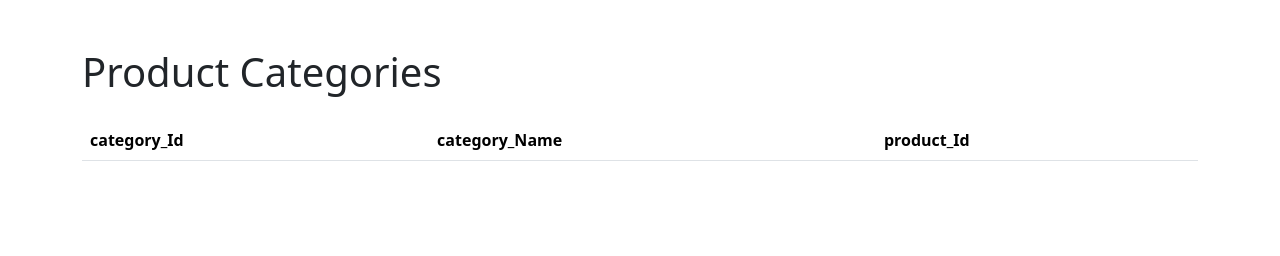
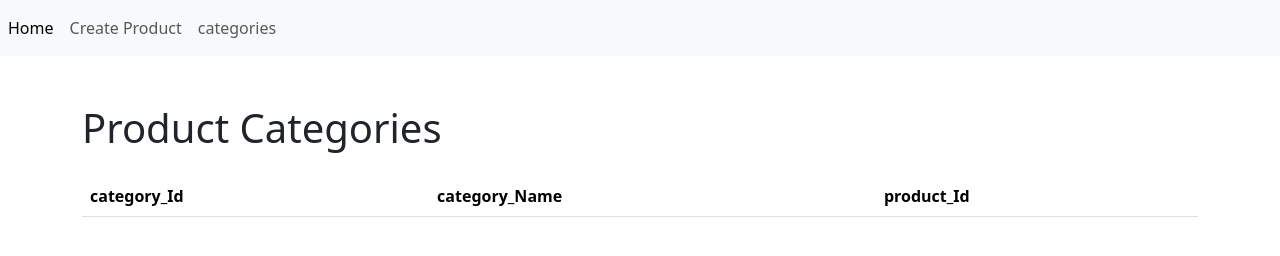
Before and after one commit to Indra2411/crud-mysql-node, a website: page public/pages/categories.html in a window 1280 px wide. Drawn offline with nearby package versions, Linux system fonts and the light colour scheme; no server answers.

Commit message:
file updated

```diff
--- a/public/pages/categories.html
+++ b/public/pages/categories.html
@@ -9,6 +9,30 @@
 </head>
 
 <body>
+
+
+    <section>
+        <nav class="navbar navbar-expand-lg navbar-light bg-light">
+            <button class="navbar-toggler" type="button" data-toggle="collapse" data-target="#navbarSupportedContent"
+                aria-controls="navbarSupportedContent" aria-expanded="false" aria-label="Toggle navigation">
+                <span class="navbar-toggler-icon"></span>
+            </button>
+
+            <div class="collapse navbar-collapse" id="navbarSupportedContent">
+                <ul class="navbar-nav mr-auto">
+                    <li class="nav-item">
+                        <a style="color: black" class="nav-link" href="/">Home</a>
+                    </li>
+                    <li class="nav-item">
+                        <a class="nav-link" href="/pages/create-product.html">Create Product</a>
+                    </li>
+                    <li class="nav-item">
+                        <a class="nav-link" href="/pages/categories.html">categories</a>
+                    </li>
+                </ul>
+            </div>
+        </nav>
+    </section>
     <div class="container my-5">
         <h1 class="mb-4">Product Categories</h1>
         <table class="table table-striped">
```
Also changed, not shown: public/index.html (+10 -11 lines).
